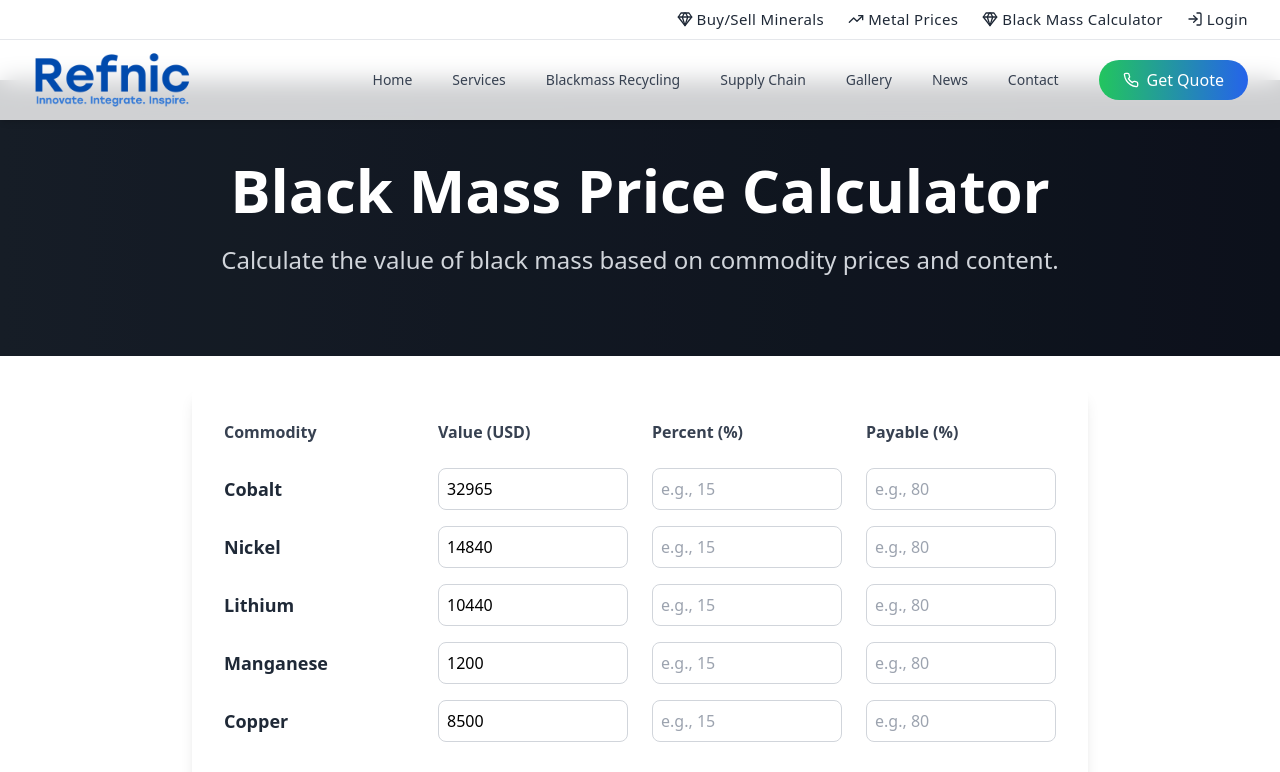
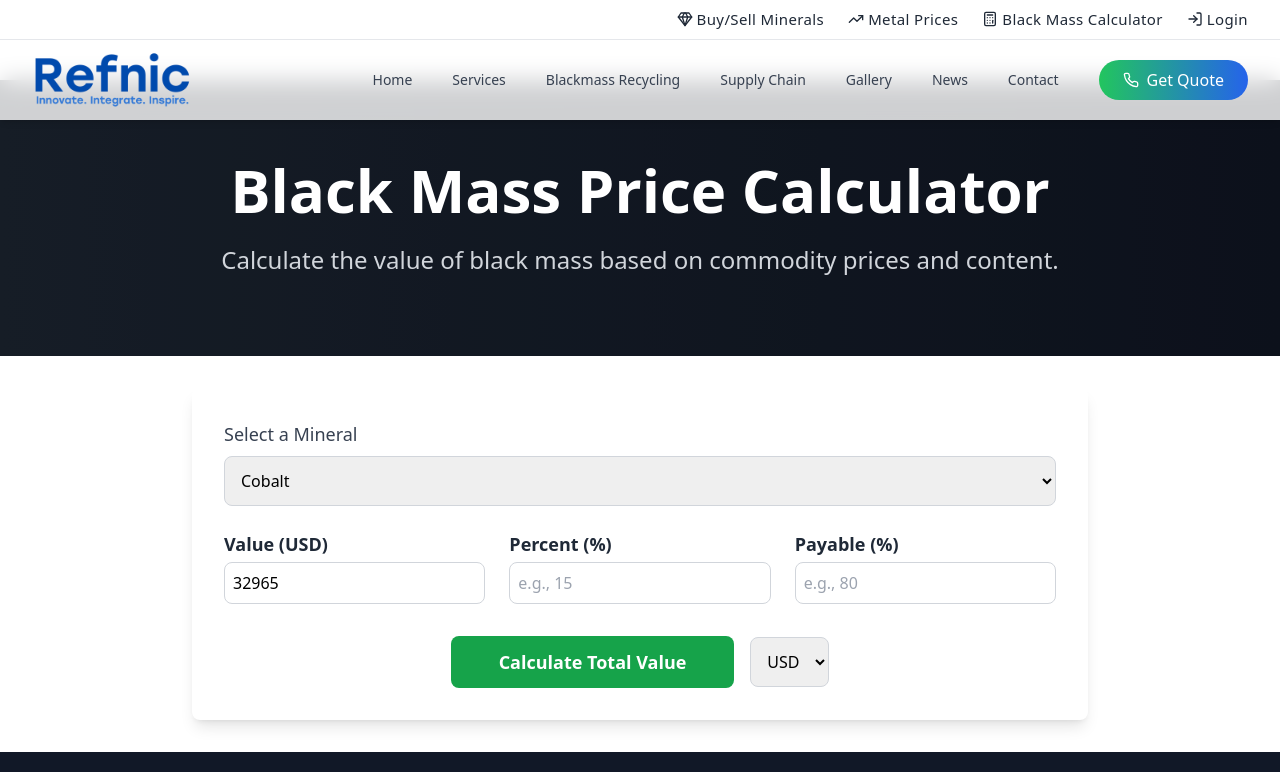
Before and after one commit to Zetrance-tech/refnic, a React (Vite) app: page /black-mass-calculator in a window 1280 px wide. Shown: the top 772 px of the page. Built offline with nearby package versions, Linux system fonts and the light colour scheme.

Commit message:
calculator

```diff
--- a/src/components/Header.tsx
+++ b/src/components/Header.tsx
@@ -1,7 +1,7 @@
 import React, { useState } from 'react';
 import { Link, useLocation } from 'react-router-dom';
 import { motion } from 'framer-motion';
-import { Menu, X, Phone, Gem, TrendingUp, LogIn } from 'lucide-react';
+import { Menu, X, Phone, Gem, TrendingUp, LogIn, Calculator } from 'lucide-react';
 
 const Header: React.FC = () => {
   const [isOpen, setIsOpen] = useState(false);
@@ -37,7 +37,7 @@ const Header: React.FC = () => {
             <span className="hidden lg:inline">Metal Prices</span>
           </Link>
           <Link to="/black-mass-calculator" className="flex items-center gap-1 hover:text-green-600 transition">
-            <Gem className="w-4 h-4" />
+            <Calculator className="w-4 h-4" />
             <span className="hidden lg:inline">Black Mass Calculator</span>
           </Link>
           <Link to="/login" className="flex items-center gap-1 hover:text-green-600 transition">
--- a/src/pages/BlackMassCalculator.tsx
+++ b/src/pages/BlackMassCalculator.tsx
@@ -1,7 +1,7 @@
 import React, { useState } from 'react';
 
 const BlackMassCalculator: React.FC = () => {
-  const [commodities, setCommodities] = useState([
+  const [commodities] = useState([
     { name: 'Cobalt', value: 32965, percent: 0, payable: 0 },
     { name: 'Nickel', value: 14840, percent: 0, payable: 0 },
     { name: 'Lithium', value: 10440, percent: 0, payable: 0 },
@@ -9,24 +9,28 @@ const BlackMassCalculator: React.FC = () => {
     { name: 'Copper', value: 8500, percent: 0, payable: 0 },
   ]);
   const [totalPrice, setTotalPrice] = useState(0);
+  const [selectedCommodity, setSelectedCommodity] = useState(commodities[0]);
   const [currency, setCurrency] = useState<keyof typeof exchangeRates>('USD');
   const exchangeRates = {
     USD: 1,
-    INR: 83.5,
+    INR: 87.5,
     RNB: 7.25,
   };
 
-  const handleInputChange = (index: number, field: string, value: number) => {
-    const newCommodities = [...commodities];
-    newCommodities[index] = { ...newCommodities[index], [field]: value };
-    setCommodities(newCommodities);
+  const handleSelectChange = (commodityName: string) => {
+    const commodity = commodities.find(c => c.name === commodityName);
+    if (commodity) {
+      setSelectedCommodity(commodity);
+    }
+  };
+
+  const handleSelectedCommodityChange = (field: string, value: number) => {
+    setSelectedCommodity({ ...selectedCommodity, [field]: value });
   };
 
   const calculatePrice = () => {
-    const total = commodities.reduce((acc, commodity) => {
-      const commodityPrice = commodity.value * (commodity.percent / 100) * (commodity.payable / 100);
-      return acc + commodityPrice;
-    }, 0);
+    const { value, percent, payable } = selectedCommodity;
+    const total = value * (percent / 100) * (payable / 100);
     setTotalPrice(total);
   };
 
@@ -48,44 +52,55 @@ const BlackMassCalculator: React.FC = () => {
 
       <div className="container mx-auto p-4 sm:p-6 lg:p-8">
         <div className="max-w-4xl mx-auto bg-white p-8 rounded-lg shadow-lg">
-          <div className="grid grid-cols-1 md:grid-cols-4 gap-6 mb-6 font-semibold text-gray-700">
-            <div className="md:col-span-1">Commodity</div>
-            <div>Value (USD)</div>
-            <div>Percent (%)</div>
-            <div>Payable (%)</div>
+          <div className="mb-6">
+            <label htmlFor="commodity-select" className="block text-lg font-medium text-gray-700 mb-2">
+              Select a Mineral
+            </label>
+            <select
+              id="commodity-select"
+              value={selectedCommodity.name}
+              onChange={(e) => handleSelectChange(e.target.value)}
+              className="w-full p-3 border border-gray-300 rounded-lg"
+            >
+              {commodities.map((c) => (
+                <option key={c.name} value={c.name}>
+                  {c.name}
+                </option>
+              ))}
+            </select>
           </div>
 
-          {commodities.map((commodity, index) => (
-            <div key={index} className="grid grid-cols-1 md:grid-cols-4 gap-6 items-center mb-4">
-              <div className="font-bold text-lg text-gray-800">{commodity.name}</div>
+          <div className="grid grid-cols-1 md:grid-cols-3 gap-6 items-center mb-4">
             <div>
+              <label className="font-bold text-lg text-gray-800">Value (USD)</label>
               <input
                 type="number"
-                  value={commodity.value}
-                  onChange={(e) => handleInputChange(index, 'value', parseFloat(e.target.value) || 0)}
-                  className="w-full p-2 border border-gray-300 rounded-lg"
+                value={selectedCommodity.value}
+                onChange={(e) => handleSelectedCommodityChange('value', parseFloat(e.target.value) || 0)}
+                className="w-full p-2 border border-gray-300 rounded-lg mt-1"
               />
             </div>
             <div>
+              <label className="font-bold text-lg text-gray-800">Percent (%)</label>
               <input
                 type="number"
                 placeholder="e.g., 15"
-                  value={commodity.percent || ''}
-                  onChange={(e) => handleInputChange(index, 'percent', parseFloat(e.target.value) || 0)}
-                  className="w-full p-2 border border-gray-300 rounded-lg"
+                value={selectedCommodity.percent || ''}
+                onChange={(e) => handleSelectedCommodityChange('percent', parseFloat(e.target.value) || 0)}
+                className="w-full p-2 border border-gray-300 rounded-lg mt-1"
               />
             </div>
             <div>
+              <label className="font-bold text-lg text-gray-800">Payable (%)</label>
               <input
                 type="number"
                 placeholder="e.g., 80"
-                  value={commodity.payable || ''}
-                  onChange={(e) => handleInputChange(index, 'payable', parseFloat(e.target.value) || 0)}
-                  className="w-full p-2 border border-gray-300 rounded-lg"
+                value={selectedCommodity.payable || ''}
+                onChange={(e) => handleSelectedCommodityChange('payable', parseFloat(e.target.value) || 0)}
+                className="w-full p-2 border border-gray-300 rounded-lg mt-1"
               />
             </div>
           </div>
-          ))}
 
           <div className="flex justify-center items-center mt-8 space-x-4">
             <button
@@ -107,7 +122,7 @@ const BlackMassCalculator: React.FC = () => {
 
           {totalPrice > 0 && (
             <div className="mt-10 text-center">
-              <h3 className="text-2xl font-semibold text-gray-800">Total Calculated Value</h3>
+              <h3 className="text-2xl font-semibold text-gray-800">Total Calculated Value (Per Ton)</h3>
               <p className="text-5xl font-bold text-green-600 mt-2">
                 {currency === 'USD' && '$'}
                 {currency === 'INR' && '₹'}
```
Lines whose indentation alone changed are shown as unchanged.
